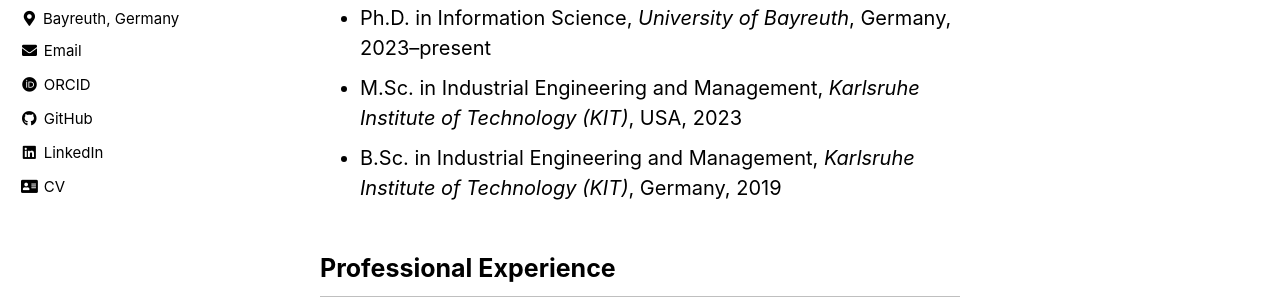
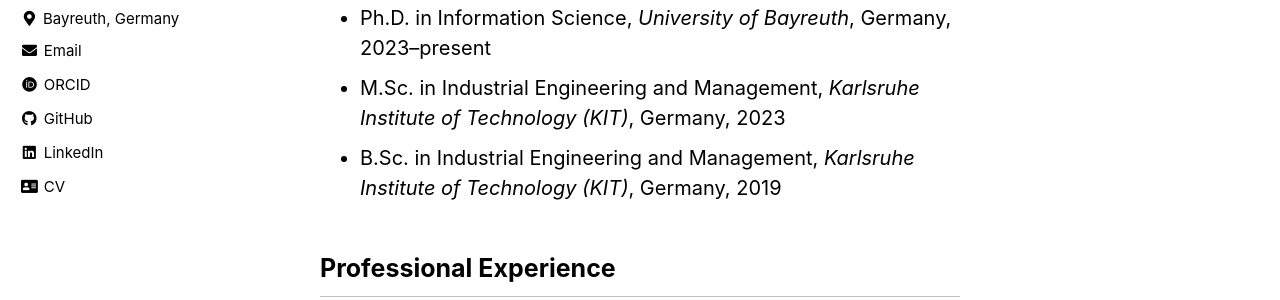
Before and after one commit to LucaD98/lucad98.github.io, a Jekyll site: the page built from _pages/cv.md, in a window 1280 px wide and 1046 px high. Shown: the part 318-618 px from the top of the window. Built offline with Jekyll 4.4.1, drawn with Linux system fonts in a browser that asks for light colours; cached includes are drawn as plain includes.

Commit message:
update july 2

```diff
--- a/_pages/cv.md
+++ b/_pages/cv.md
@@ -10,7 +10,7 @@ An overview of my education and professional experience. Still work in progress.
 ## Education
 
 - Ph.D. in Information Science, *University of Bayreuth*, Germany, 2023--present
-- M.Sc. in Industrial Engineering and Management, *Karlsruhe Institute of Technology (KIT)*, USA, 2023
+- M.Sc. in Industrial Engineering and Management, *Karlsruhe Institute of Technology (KIT)*, Germany, 2023
 - B.Sc. in Industrial Engineering and Management, *Karlsruhe Institute of Technology (KIT)*, Germany, 2019
 
 ## Professional Experience
```
